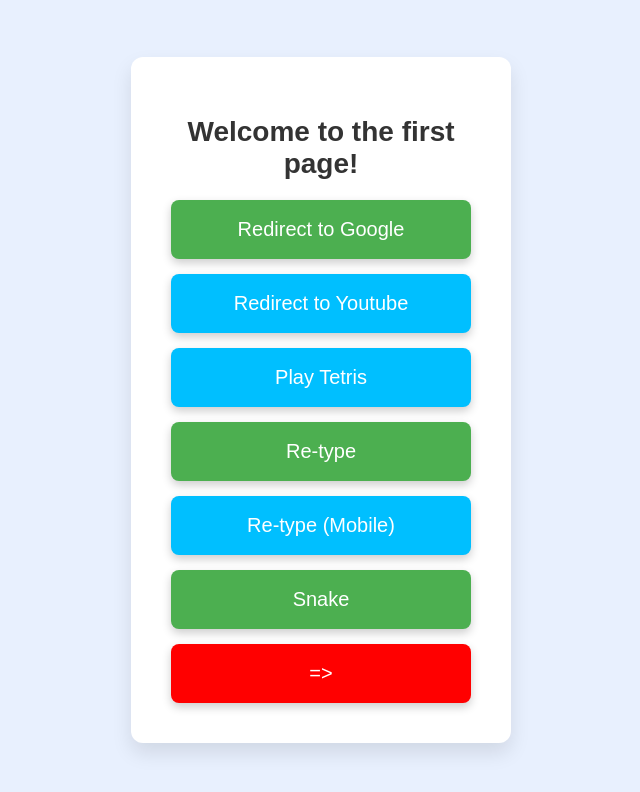
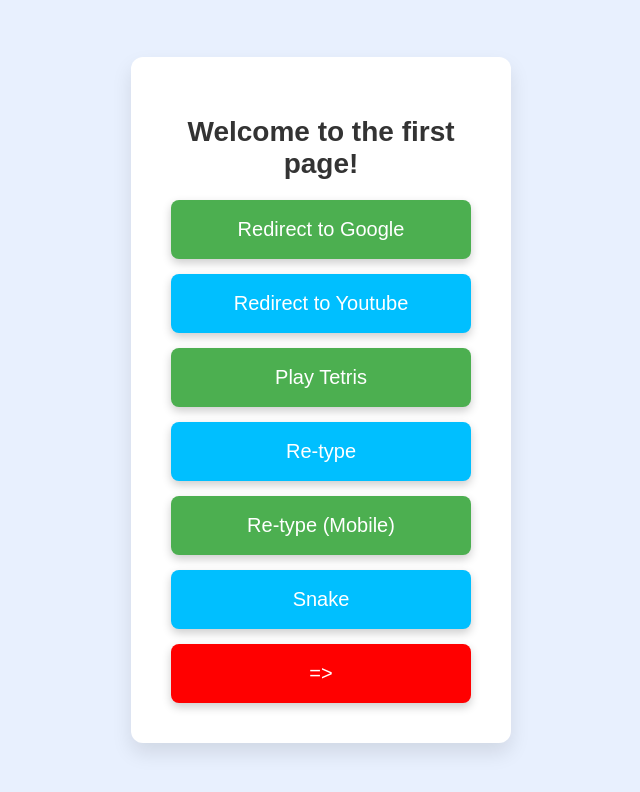
Before and after one commit to Ma1yys/matyys-server, a plain HTML site: page index.html in a window 1280 px wide. Shown: the whole page, without its empty margins (319-959 px from the left). Drawn offline with Linux system fonts and the light colour scheme.

Commit message:
modified:   MoreMain/two.html 	modified:   index.html

```diff
--- a/index.html
+++ b/index.html
@@ -93,19 +93,19 @@
         </form>
 
 	<form action="/matyys-server/Games/tetris.html" method="get" target="_blank">
-            <button class="btn2" type="submit">Play Tetris</button>
+            <button class="btn" type="submit">Play Tetris</button>
         </form>
 
         <form action="/matyys-server/Games/type" method="get" target="_blank">
-            <button class="btn" type="submit">Re-type</button>
+            <button class="btn2" type="submit">Re-type</button>
         </form>
 
         <form action="/matyys-server/Games/type2.html" method="get" target="_blank">
-            <button class="btn2" type="submit">Re-type (Mobile)</button>
+            <button class="btn" type="submit">Re-type (Mobile)</button>
         </form>
 
 	<form action="/matyys-server/Games/snake" method="get" target="_blank">
-            <button class="btn" type="submit">Snake</button>
+            <button class="btn2" type="submit">Snake</button>
         </form>
 
 	<form action="/matyys-server/MoreMain/two.html" method="get">
```
Also changed, not shown: MoreMain/two.html (+1 -1 lines).
